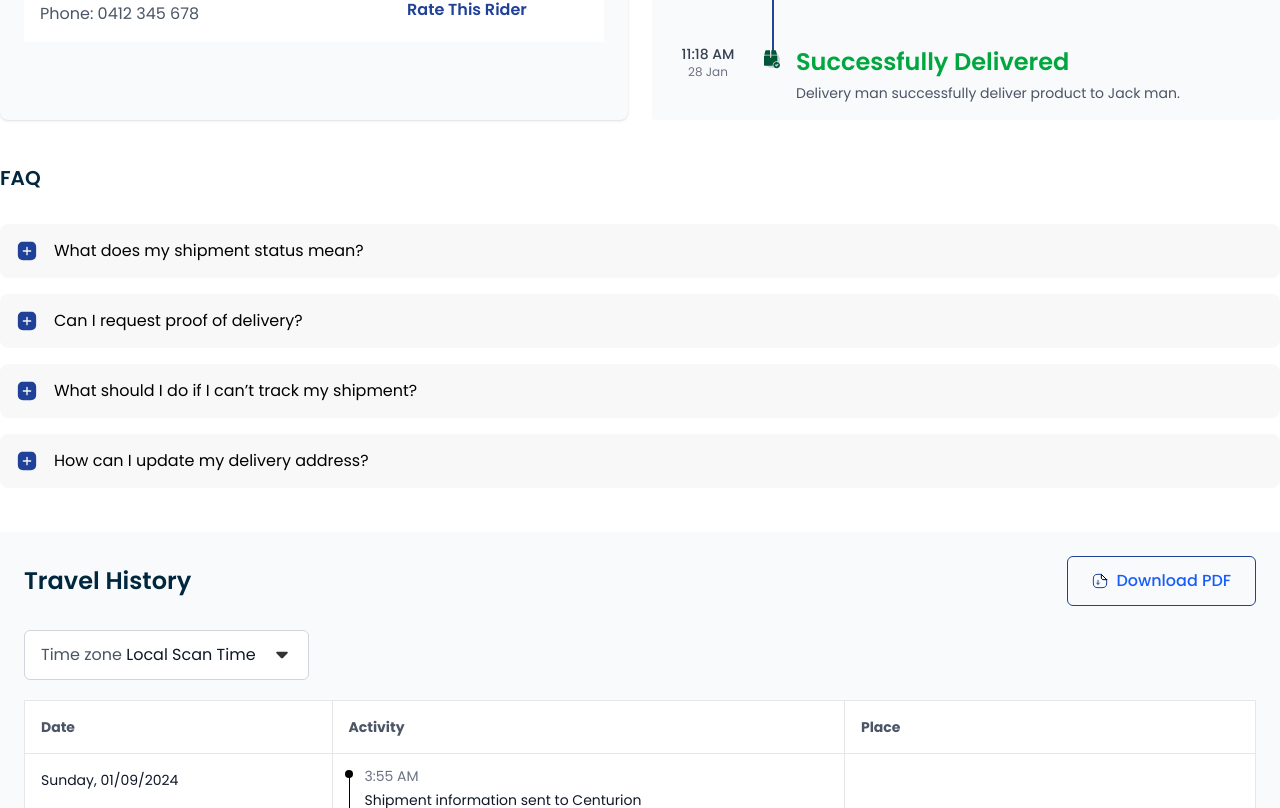
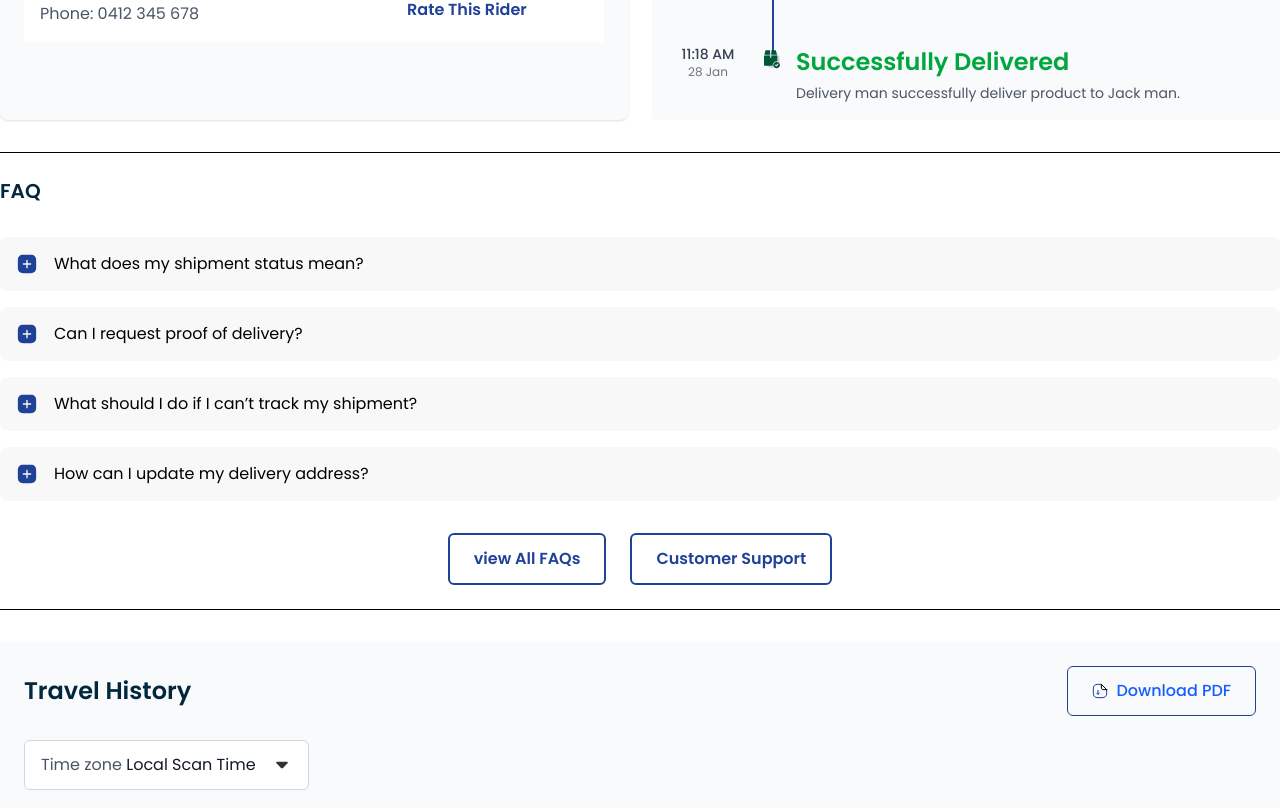
Before and after one commit to jahidpolygontech/PEP, a Next.js app: page /tracking in a window 1280 px wide. Shown: the part 1252-2060 px from the top of the page. Built offline with nearby package versions, Linux system fonts and the light colour scheme.

Commit message:
➕ Add faq horizontal line
Type(s): ADD

Issue(s):
- JIRA: nia

```diff
--- a/src/app/(main)/tracking/components/FAQSection.tsx
+++ b/src/app/(main)/tracking/components/FAQSection.tsx
@@ -1,3 +1,4 @@
+import PrimaryBtn from "@/components/button/PrimaryButton";
 import Image from "next/image";
 
 const faqs = [
@@ -9,7 +10,7 @@ const faqs = [
 
 const FAQSection = () => {
   return (
-    <div className="w-full py-6 rounded-lg">
+    <div className="w-full py-6  border-b border-t mt-8" >
       <h4 className="text-xl font-semibold text-accent mb-8 text-start uppercase text-tertiary">
         FAQ
       </h4>
@@ -28,12 +29,29 @@ const FAQSection = () => {
                   height={22}
                 />
               </button>
-              <div className="text-black lg:text-base text-sm">
-                {question}
-              </div>
+              <div className="text-black lg:text-base text-sm">{question}</div>
             </div>
           </div>
         ))}
+      </div>
+
+      <div className="flex justify-center items-center gap-6 mt-8">
+        <PrimaryBtn
+          variant="outline"
+          size="lg"
+          className="border-primary border-2 text- text-primary text-base font-semibold"
+        >
+          view All FAQs
+        </PrimaryBtn>
+
+        <PrimaryBtn
+          variant="outline"
+          size="lg"
+          className="border-primary border-2 text- text-primary text-base font-semibold"
+        >
+          Customer Support
+        </PrimaryBtn>
+
       </div>
     </div>
   );
--- a/src/app/(main)/tracking/components/TravelHistoryTable.tsx
+++ b/src/app/(main)/tracking/components/TravelHistoryTable.tsx
@@ -58,7 +58,7 @@ export default function TravelHistory() {
   const [timeZone, setTimeZone] = useState("Local Scan Time");
 
   return (
-    <div className="mx-auto p-6 bg-gray-50 mb-[515px]">
+    <div className="mx-auto p-6 bg-gray-50 mb-[515px] mt-8">
       {/* Header */}
       <div className="flex items-center justify-between mb-6">
         <h1 className="text-2xl font-semibold text-tertiary">Travel History</h1>
--- a/src/app/(main)/tracking/page.tsx
+++ b/src/app/(main)/tracking/page.tsx
@@ -13,7 +13,6 @@ export default function TrackingPage() {
         <TrackingDetailsCard />
         <TrackingUpdates />
       </div>
-
       <FAQSection />
       <TravelHistoryTable />
     </div>
--- a/src/components/button/SecondaryButton.tsx
+++ b/src/components/button/SecondaryButton.tsx
@@ -1,8 +1,8 @@
 import Image from "next/image";
 
 interface SecondaryBtnProps {
-  iconSrc: string;
-  alt: string;
+  iconSrc?: string;
+  alt?: string;
   label: string;
   onClick?: () => void;
   borderColor?: string;
@@ -10,7 +10,7 @@ interface SecondaryBtnProps {
 
 const SecondaryBtn: React.FC<SecondaryBtnProps> = ({
   iconSrc,
-  alt,
+  alt="icon",
   label,
   onClick,
   borderColor = "border-blue-600",
@@ -20,7 +20,7 @@ const SecondaryBtn: React.FC<SecondaryBtnProps> = ({
       onClick={onClick}
       className={`flex items-center gap-1 px-14 py-2 text-primary font-medium bg-white rounded hover:bg-gray-100 border text-base ${borderColor} cursor-pointer`}
     >
-      <Image src={iconSrc} alt={alt} width={20} height={20} />
+      {iconSrc && <Image src={iconSrc} alt={alt} width={20} height={20} />}
       {label}
     </button>
   );
```
